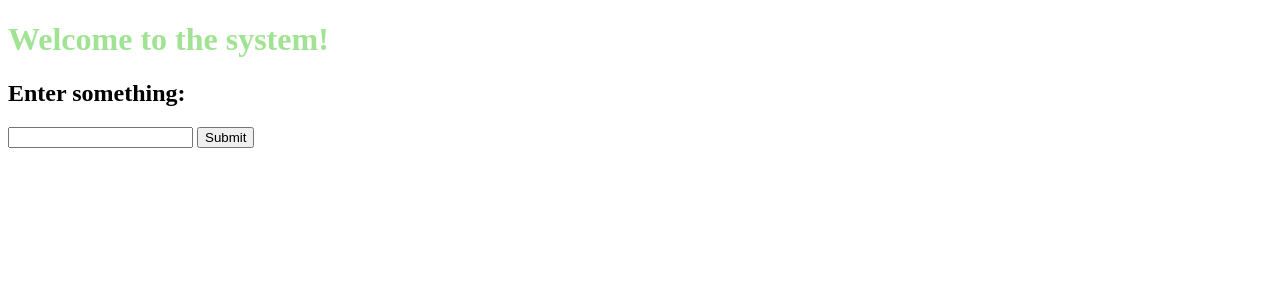
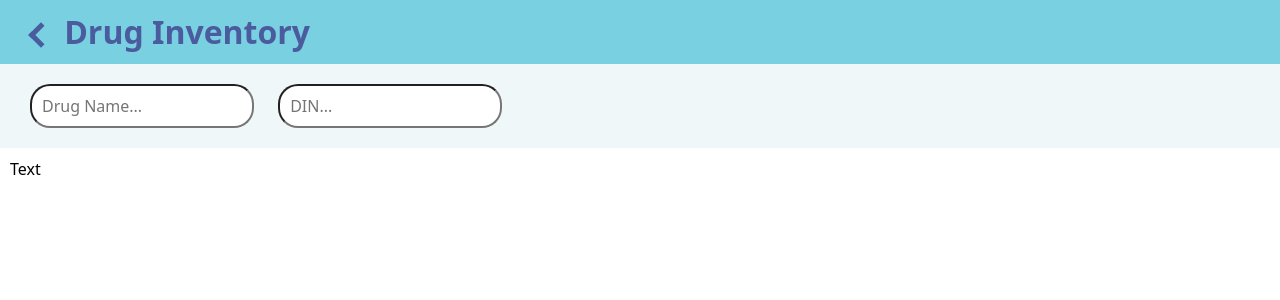
Before and after one commit to trevorwh113/Web_Dev_QA_Project, a Flask app: page /inventory in a window 1280 px wide. Shown: the top 300 px of the page. Run offline with Flask 2, Linux system fonts and the light colour scheme.

Commit message:
TW: Basic Back Button + Search Fields for Inventory Page

```diff
--- a/app/app.py
+++ b/app/app.py
@@ -18,9 +18,9 @@ def prescription():
 # Inventory View Page----------------------------------------------
 @app.route('/inventory', methods=['GET', 'POST'])
 def inventory():
-    if request.method == 'POST':
-        user_input = request.form['user_input']
-        return render_template('inventory.html', user_input=user_input)
+    # if request.method == 'POST':
+    #     user_input = request.form['user_input']
+    #     return render_template('inventory.html', user_input=user_input)
     return render_template('inventory.html', user_input=None)
 
 # Supply Order View Page--------------------------------------------
--- /dev/null
+++ b/app/static/inventory.css
@@ -0,0 +1,65 @@
+/* Page Body */
+body {
+    margin: 0;
+    padding: 0;
+    background-color: rgb(255, 255, 255);
+    font-family: system-ui, -apple-system, BlinkMacSystemFont, 'Segoe UI', Roboto, Oxygen, Ubuntu, Cantarell, 'Open Sans', 'Helvetica Neue', sans-serif;
+}
+p {
+    margin: 0;
+    padding: 10px;
+}
+
+/* Headers */
+header {
+    margin: 0;
+    padding: 10px;
+    padding-left: 20px;
+}
+header h1 {
+    margin: 0;
+    font-family: system-ui, -apple-system, BlinkMacSystemFont, 'Segoe UI', Roboto, Oxygen, Ubuntu, Cantarell, 'Open Sans', 'Helvetica Neue', sans-serif;
+    color: #4B5C9E;
+    display: inline-block;
+}
+
+/* Back Button */
+button {
+    margin: 5px;
+    padding: 5px;
+    height: 30px;
+    width: 30px;
+    background-color: transparent;
+    border-color: transparent;
+    display: inline-block;
+}
+.arrow {
+    border: solid #4B5C9E;
+    border-width: 0 5px 5px 0;
+    width: 7px;
+    height: 7px;
+    display: inline-block;
+    padding: 3px;
+}
+.left {
+    transform: rotate(135deg);
+    -webkit-transform: rotate(135deg);
+}
+
+/* Input Forms */
+input {
+    border-radius: 20px;
+    margin: 10px;
+    padding: 10px;
+    height: 20px;
+    width: 200px;
+    text-align: left;
+    display: inline-block;
+    font-family: system-ui, -apple-system, BlinkMacSystemFont, 'Segoe UI', Roboto, Oxygen, Ubuntu, Cantarell, 'Open Sans', 'Helvetica Neue', sans-serif;
+    font-size: 16px;
+    font-weight: 400;
+    position: relative;
+}
+form {
+    display: inline-block;
+}
--- a/app/templates/inventory.html
+++ b/app/templates/inventory.html
@@ -1,24 +1,42 @@
 <!DOCTYPE html>
 <html lang="en">
+
 <head>
+    <title>Search Inventory - Medicine Management System</title>
     <meta charset="UTF-8">
     <meta name="viewport" content="width=device-width, initial-scale=1.0">
-    <title>Input Form</title>
+    <!--CSS style sheet for inventory search page-->
+    <link rel="stylesheet" type="text/css" href="{{ url_for('static', filename='inventory.css') }}">
 </head>
 
-<!--TEMPORARY PAGE-->
 
 <body>
-    <!--Add a temporary welcome message-->
-    <h1 style="color:rgb(160, 227, 146)">Welcome to the system!</h1>
+    <!--Main Header-->
+    <header style="background-color: #79D0E0;">
+        <!--Back Button-->
+        <button onclick="window.location.href='/';">
+            <i class="arrow left"></i>
+        </button>
+        <!--Title-->
+        <h1>Drug Inventory</h1>
+    </header>
 
-    <h2>Enter something:</h2>
-    <form method="POST">
-        <input type="text" name="user_input" required>
-        <button type="submit">Submit</button>
-    </form>
-    {% if user_input %}
-        <h2>You entered: {{ user_input }}</h2>
-    {% endif %}
+    <!--Search Bar Header -->
+    <header style="background-color: #F0F7F9;">
+        <!--Drug Name Search Field-->
+        <form method="POST">
+            <input type="text" name="drug_name" placeholder="Drug Name..." required>
+        </form>
+        <!--DIN Search Field-->
+        <form method="POST">
+            <input type="text" name="drug_DIN" placeholder="DIN..." required>
+        </form>
+    </header>
+
+    <!--Main Body-->
+    <main>
+        <p>Text</p>
+    </main>
+
 </body>
 </html>
```
